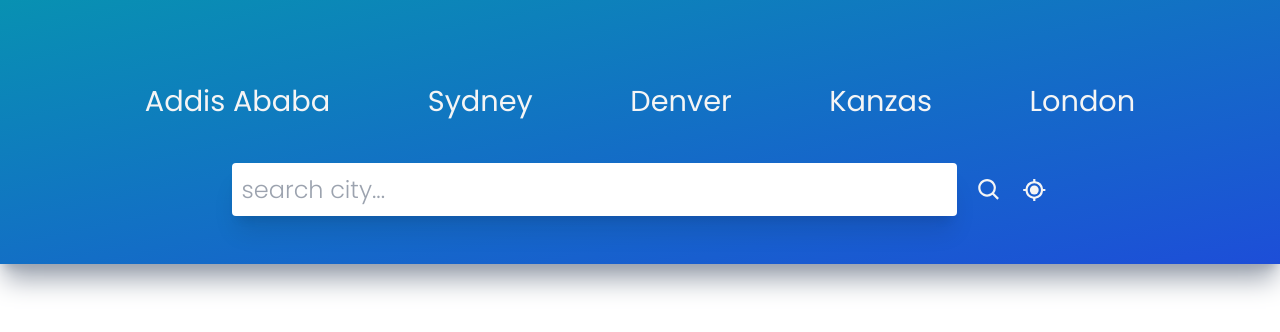
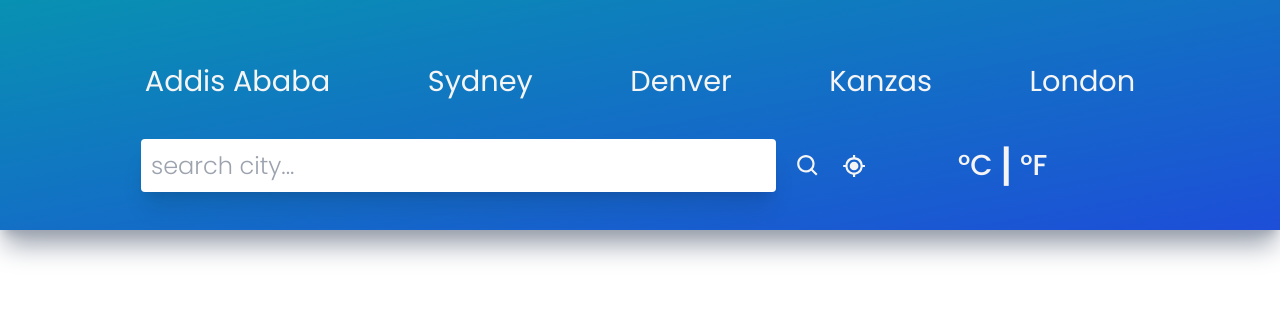
Before and after one commit to mc-solo/weather, a React (Vite) app: page / in a window 1280 px wide. Shown: the top 332 px of the page. Built offline with nearby package versions, Linux system fonts and the light colour scheme.

Commit message:
done with Input.jsx

```diff
--- a/src/App.jsx
+++ b/src/App.jsx
@@ -6,7 +6,7 @@ import Inputs from './components/Inputs'
 
 const App = () => {
   return (
-    <div className='mx-auto max-w-screen-2xl min-w-full  py-4 px-20 bg-gradient-to-br shadow-xl shadow-gray-400 from-cyan-600 to-blue-700 text-2xl'>
+    <div className='mx-auto max-w-screen-2xl min-w-full  py-2 px-20 bg-gradient-to-br shadow-xl shadow-gray-400 from-cyan-600 to-blue-700 text-2xl'>
 
       <TopBUttons />
       <Inputs />
--- a/src/components/Inputs.jsx
+++ b/src/components/Inputs.jsx
@@ -3,7 +3,7 @@ import { BiSearch, BiCurrentLocation } from "react-icons/bi"
 const Inputs = () => {
     return (
         <div className='flex flex-row justify-center my-6'>
-            <div className="flex flex-row w-3/4 items-center justify-center space-x-4">
+            <div className="flex flex-row w-2/3 items-center justify-center space-x-4">
                 <input
                     type="text"
                     placeholder="search city..."
@@ -19,6 +19,14 @@ const Inputs = () => {
                     className="cursor-pointer transition ease-out hover:scale-125" />
             </div>
 
+            <div className="flex flex-row w-1/4 items-center justify-center">
+
+                <button className="text-2xl font-medium transition ease-out hover:scale-125">°C
+                </button>
+                <p className="text-4xl px-[2px] font-medium mx-1">|</p>
+                <button className="text-2xl font-medium transition ease-out hover:scale-125">°F
+                </button>
+            </div>
 
         </div>
 
--- a/src/index.css
+++ b/src/index.css
@@ -14,5 +14,5 @@
 }
 
 .btn {
-  @apply mx-auto max-w-screen-lg mt-4  py-3  transition  ease-in rounded-md hover:scale-110;
+  @apply mx-auto max-w-screen-lg mt-3  py-2  transition  ease-in rounded-md hover:scale-110;
 }
```
